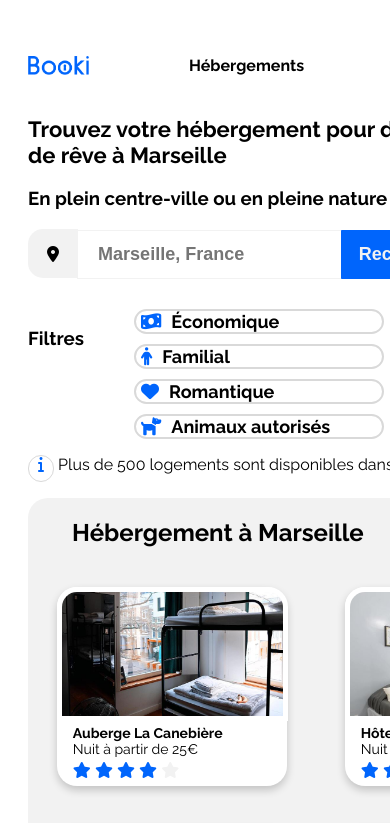
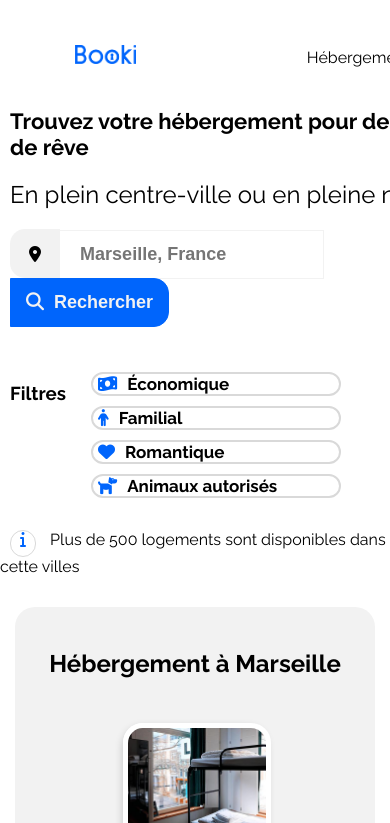
Before and after one commit to dededan487/Booki_Dom, a plain HTML site: page index.html in a window 390 px wide. Shown: the top 823 px of the page. Drawn offline with Linux system fonts and the light colour scheme; files whose address does not match are found by name.

Commit message:
modif responsive 994px

```diff
--- a/css/style.css
+++ b/css/style.css
@@ -12,19 +12,31 @@
     font-style: normal;
 }
 
+body,
+ul {
+    margin: 0;
+}
+
 #bloc_page {
-    width: 1440px;
+    max-width: 1400px;
     height: 100%;
     position: relative;
     margin: auto;
     font-family: 'Raleway';
 }
 
+header,
+nav,
+section,
+.fa-solid.fa-info {
+    margin: 0 10px 0 10px;
+}
+
 /************************HEADER**********/
 .container_entete {
     display: flex;
     justify-content: space-between;
-    margin-right: 50px;
+    margin-bottom: 30px;
 }
 
 .h3 {
@@ -40,15 +52,26 @@ a {
 .logo {
     width: 61px;
     height: 19px;
-    padding-top: 48px;
+    padding-top: 45px;
 }
 
 /******flexbox pour lien header*****/
 .ancres {
     width: 300px;
-    height: 100%;
+}
+
+.ancres ul {
     display: flex;
-    justify-content: space-between;
+    justify-content: space-around;
+    list-style-type: none;
+}
+
+.ancres ul li {
+    padding: 1rem;
+    padding-top: 46px;
+
+    text-align: center;
+    border-top: 2px solid transparent;
 }
 
 /*****enleve barre lien******/
@@ -56,30 +79,26 @@ a:link {
     text-decoration: none;
 }
 
-/****lien ancre vers le bas de page*****/
-.heberg_ancre,
-.activ_ancre {
-    font-style: normal;
-    font-weight: 400;
-    text-align: center;
-    line-height: 120px;
-    color: #000000;
-}
 
-.activ_ancre:hover,
-.heberg_ancre:hover {
+.ancres ul li:hover {
     color: #0065FC;
     border-top: 2px solid #0065FC;
     font-weight: 500;
 }
 
-/*****"trouver votre hebergement"***/
-
+.ancres ul li:hover a {
+    color: #0065FC;
+    font-weight: 500;
+}
 
 /******paragraphe_"en plein centre ville_"**/
 .conseil {
     width: 1500px;
     margin-bottom: 20px;
+}
+
+.conseil h2 {
+    font-weight: 500;
 }
 
 /************formulaire de recherche***********/
@@ -115,51 +134,54 @@ input:focus {
 
 /***bouton rechercher********/
 .bouton {
-    width: 140px;
+    width: 159px;
     height: 49px;
     font-size: 18px;
+    font-weight: 700;
     text-align: center;
     color: #F2F2F2;
     background: #0065FC;
     border: 1px solid #0065FC;
     border-radius: 0px 15px 15px 0px;
-    padding-left: 0px;
 }
 
-/********barre de navigation*********/
-nav {
+span {
+    margin-left: 5px;
+}
+
+/********barre de navigation Filtres*********/
+.filtres_nav {
     display: flex;
-    margin-top: 30px;
+    padding-top: 45px;
 }
 
 .liste_filtres {
     display: flex;
     justify-content: space-between;
     list-style-type: none;
-    width: 1000px;
-    margin-top: 0px;
-    margin-bottom: 0px;
+    width: 914px;
 }
 
 .titre_filtres {
-    display: inline-block;
-    margin-right: 50px;
+    margin: 0 25px 0 0;
+    padding-top: 10px;
 }
 
 /********liste des filtres***********/
-
 .filtres {
     font-weight: 700;
-    font-size: 18px;
+    font-size: 17px;
     border-radius: 25px;
     border: 2px solid #D9D9D9;
-    padding: 20px;
+    padding: 10px;
+}
+.filtres:visited{
+    color: #dd0b19;
+}
+.filtres:hover, :active {
+    background: #DEEBFF;
 }
 
-.filtres:hover {
-    background: #DEEBFF;
-    font-size: 16px;
-}
 
 /*****icones barre de nav**********/
 .fa-person,
@@ -176,12 +198,16 @@ nav {
     height: 25px;
     width: 24px;
     padding-right: 0px;
+    margin-right: 10px;
     border: 1px solid #D9D9D9;
     text-align: center;
     border-radius: 20px 20px 20px 20px;
     color: #0065FC;
 }
 
+.filtres_nav+p {
+    margin-top: 32px;
+}
 
 /****************************** main***************************/
 .sections {
@@ -210,7 +236,7 @@ ul {
 }
 
 .hebergement_titre {
-    margin-left: 44px;
+    margin: 42px 0 25px 44px;
 }
 
 /******************le container de 6 cartes hebergement**************************/
@@ -219,7 +245,6 @@ ul {
     justify-content: space-around;
     flex-wrap: wrap;
 }
-
 
 /*****container de chaque card hebergement*********/
 .contenu {
@@ -252,9 +277,6 @@ ul {
 }
 
 /******etoile note carte hebergement icone bleu**********/
-i {
-    padding-right: 0px;
-}
 
 .star1 {
     color: #0065FC;
@@ -267,8 +289,10 @@ i {
 }
 
 /*****fin de section hebergement_"Afficher plus" _*****/
-.section_suite a {
-    color: #000000;
+
+.section_suite {
+    margin-bottom: 40px;
+    margin-top: 46px;
     margin-left: 46px;
 }
 
@@ -285,6 +309,7 @@ i {
 
 .titre_article {
     margin: 0px;
+    margin-top: 25px;
 }
 
 /*********icone graphique lien********/
@@ -328,10 +353,13 @@ i {
     flex-wrap: wrap;
     justify-content: space-between;
     margin-top: 25px;
+
+margin-left: 20px;
 }
 
 .titre {
-    margin: 0px 1200px 10px 0px;
+    margin: 40px 850px 10px 0px;
+
 }
 
 .img_activite {
@@ -339,6 +367,7 @@ i {
     height: 369px;
     object-fit: cover;
     border-radius: 20px 20px 0px 0px;
+    margin-top: 20px;
 }
 
 .card_activites {
@@ -378,32 +407,95 @@ footer {
 
 /********media queries*******Smartphone******************************************************************************/
 /**********************************************************************************************************/
-@media only screen and (max-width: 640px) {
+@media only screen and (max-width: 1100px) {
 
     #bloc_page {
-        margin-left: 20px;
+        width: 100%;
     }
 
     .container_entete {
-        justify-content: flex-start;
+        justify-content: space-between;
+        width: 100%;
     }
 
-    .ancres {
-        margin-left: 100px;
-        padding-top: 48px;
-    }
-
-    .heberg_ancre:hover,
-    .activ_ancre:hover {
+    .ancres ul li:hover {
         border-top: none;
         border-bottom: 1px solid #0065FC;
     }
 
     /*lien ancre vers le bas de page*/
-    .heberg_ancre,
-    .activ_ancre {
+    .ancres ul li {
         font-weight: 700;
         line-height: 20px;
+        font-weight: 500;
+        padding: 46px 0px 0px;
+    }
+
+    h1 {
+        font-size: 28px;
+        margin-top: 40px;
+    }
+
+    .filtres_nav {
+        min-width: 100%;
+    }
+
+    .liste_filtres {
+        width: 90%;
+    }
+
+    .sections {
+        flex-direction: column;
+    }
+
+    .section_suite {
+        color: #0065FC;
+    }
+
+    .hebergement {
+        margin: 15px 15px 50px 15px;
+    }
+
+    .hebergement_titre {
+        text-align: center;
+        margin-left: 0;
+    }
+
+    .titre_article {
+        margin-left: 0 0 35px;
+    }
+
+    .populaires {
+        height: 600px;
+        margin: 0px 15px 50px 15px;
+    }
+
+    .contenu_populaire {
+        width: 700px;
+    }
+
+    .cote_card {
+        width: 50%;
+    }
+
+    .activites {
+        justify-content: space-around;
+    }
+
+    .card_activites {
+        margin-top: 25px;
+    }
+
+    .titre {
+        margin: 0 350px 0px 200px;
+    }
+}
+
+@media only screen and (max-width: 740px) {
+
+    .container_entete {
+        justify-content: space-around;
+        width: 640px;
     }
 
     h1 {
@@ -412,23 +504,20 @@ footer {
         margin-top: 40px;
     }
 
-    /****************Fiiltres**********/
+    /****************Filtres**********/
     .liste_filtres {
         width: 250px;
         flex-direction: column;
         gap: 10px;
     }
-    .filtres{
+
+    .filtres {
         padding: 0px;
     }
+
     .sections {
-        width: 40%;
         display: flex;
         flex-direction: column;
-    }
-
-    .hebergement {
-        margin-right: 0px;
     }
 
     .contenu {
@@ -436,13 +525,12 @@ footer {
     }
 
     .populaires {
-        margin-top: 20px;
+        padding-bottom: 70px;
     }
 
     .contenu_populaire {
         width: 500px;
         margin-top: 50px;
-
     }
 
     .titre_article {
@@ -459,20 +547,21 @@ footer {
     }
 
     .activites {
-        width: 40%;
+        width: auto;
         flex-direction: column;
     }
+
     .titre {
         margin-right: 0px;
     }
+
     footer {
-        width: 40%;
         margin-bottom: 20px;
     }
-.container_footer{
-    padding-left: 20px;
+
+    .container_footer {
+        padding-left: 20px;
     }
-
 
     .contenant_liste_footer {
         margin-right: 10px;
--- a/index.html
+++ b/index.html
@@ -13,25 +13,32 @@
     <div id="bloc_page">
         <header>
             <div class="container_entete">
-                <img src="Images/logo/Booki.png" alt="logo booki" class="logo">
-                <div class="ancres">
-                    <a href="#hebergement" class="heberg_ancre">Hébergements</a>
-                    <a href="#activite" class="activ_ancre">Activités</a>
-                </div>
+                <img src="Images/logo/Booki@3x.png" alt="logo booki" class="logo">
+                <nav class="ancres">
+                    <ul>
+                        <li><a href="#hebergement" class="heberg_ancre">Hébergements</a></li>
+                        <li><a href="#activite" class="activ_ancre">Activités</a></li>
+                    </ul>
+                </nav>
             </div>
             <div class="conseil">
-                <h1 class="titre_header">Trouvez votre hébergement pour des vacances de rêve à Marseille</h1>
-                <h3>En plein centre-ville ou en pleine nature</h3>
+                <h1 class="titre_header">Trouvez votre hébergement pour des vacances de rêve</h1>
+                <h2>En plein centre-ville ou en pleine nature</h2>
             </div>
             <div class="recherche">
                 <form>
                     <label for="search"></label><i class="fa-solid fa-location-dot"></i>
                     <input type="search" name="search" id="search" placeholder="Marseille, France">
-                    <input type="submit" class="bouton" value="Rechercher">
-                </form>
+                    <button type="submit" class="bouton">
+                        <i class="fa-solid fa-magnifying-glass"></i>
+                        <span>Rechercher</span>
+                    </button>
+
+
+
             </div>
         </header>
-        <nav>
+        <nav class="filtres_nav">
             <h3 class="titre_filtres">Filtres</h3>
             <ul class="liste_filtres">
                 <li class="filtres"><i class="fa-solid fa-money-bill-wave"></i>Économique</li>
```
